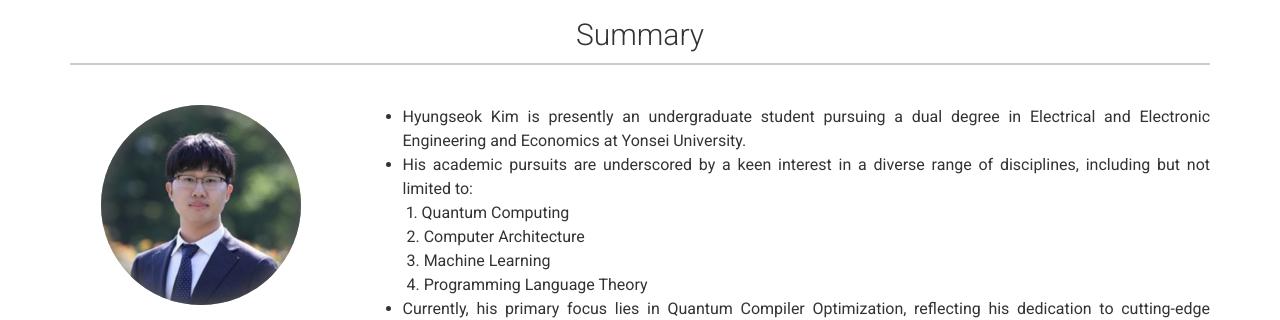
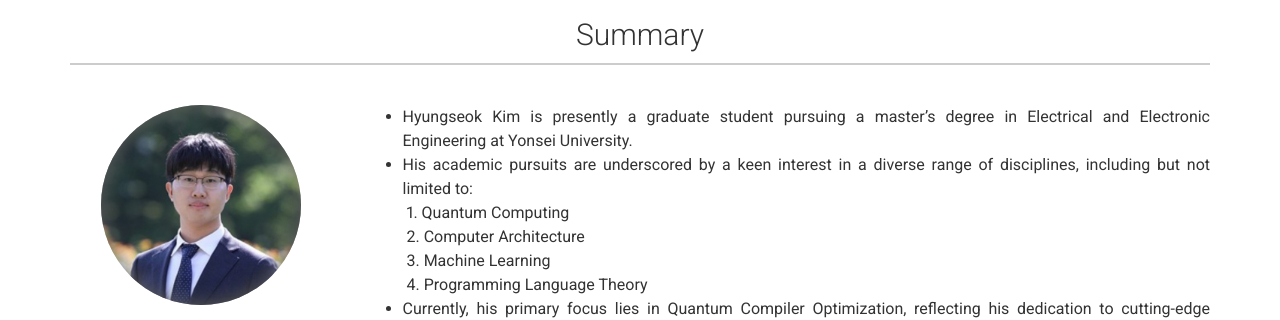
Before and after one commit to fluorite42/deprecated-website, a Jekyll site: the page built from index.markdown, in a window 1280 px wide. Shown: the part 228-548 px from the top of the page. Built offline with Jekyll 4.4.1, drawn with Linux system fonts in a browser that asks for light colours; nearby versions of some CDN libraries.

Commit message:
MOD about

```diff
--- a/_config.yml
+++ b/_config.yml
@@ -84,7 +84,7 @@ about_profile_image: /images/profile.jfif #(eg. /images/profile.jpg)
 #    - Images ![alt text](/images/landscape-trees.jpg "Trees")
 
 about_content: |
-  - Hyungseok Kim is presently an undergraduate student pursuing a dual degree in Electrical and Electronic Engineering and Economics at Yonsei University.
+  - Hyungseok Kim is presently a graduate student pursuing a master's degree in Electrical and Electronic Engineering at Yonsei University.
   - His academic pursuits are underscored by a keen interest in a diverse range of disciplines, including but not limited to:
   <br/>&nbsp;1. Quantum Computing
   <br/>&nbsp;2. Computer Architecture
```
